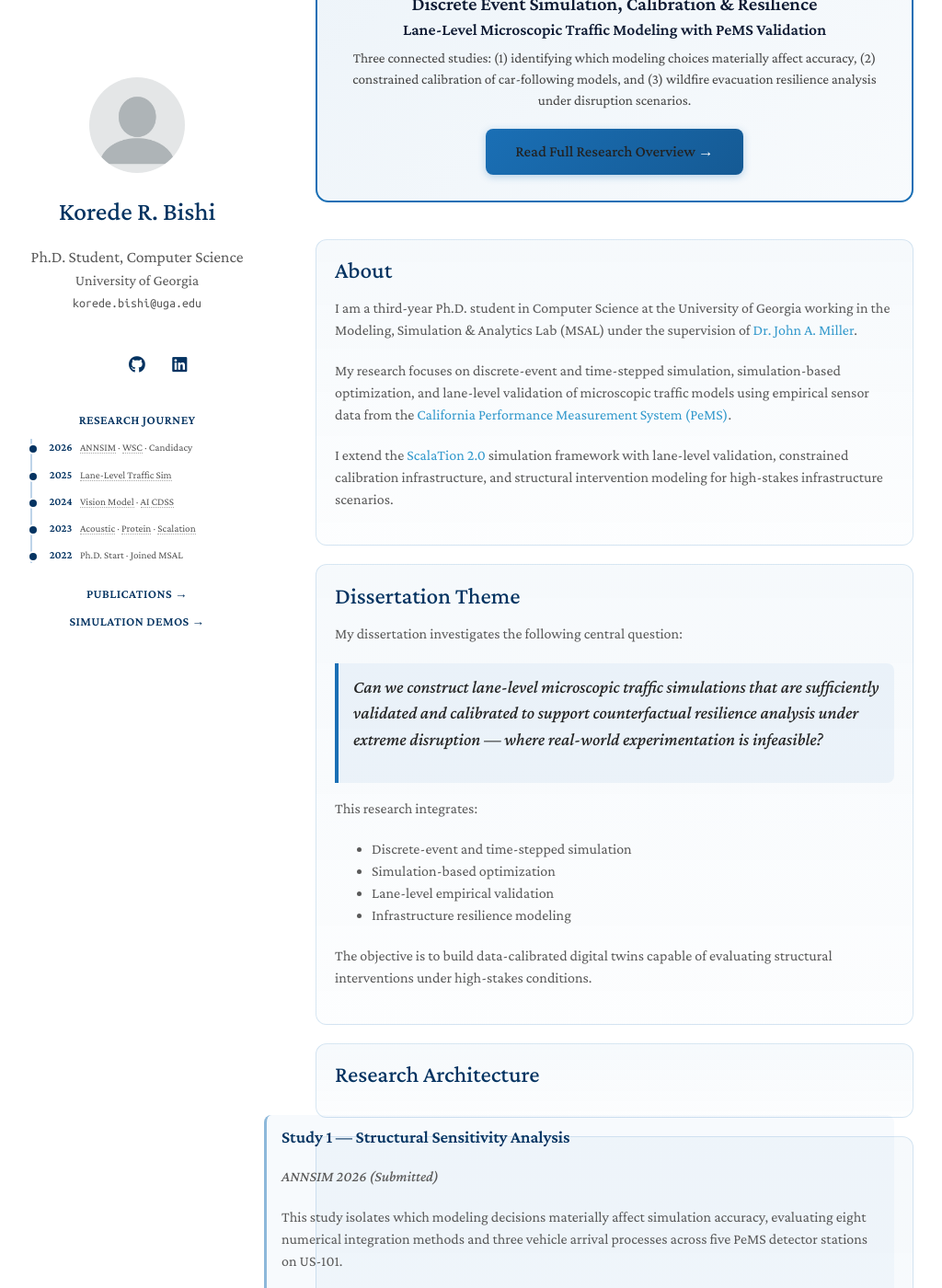
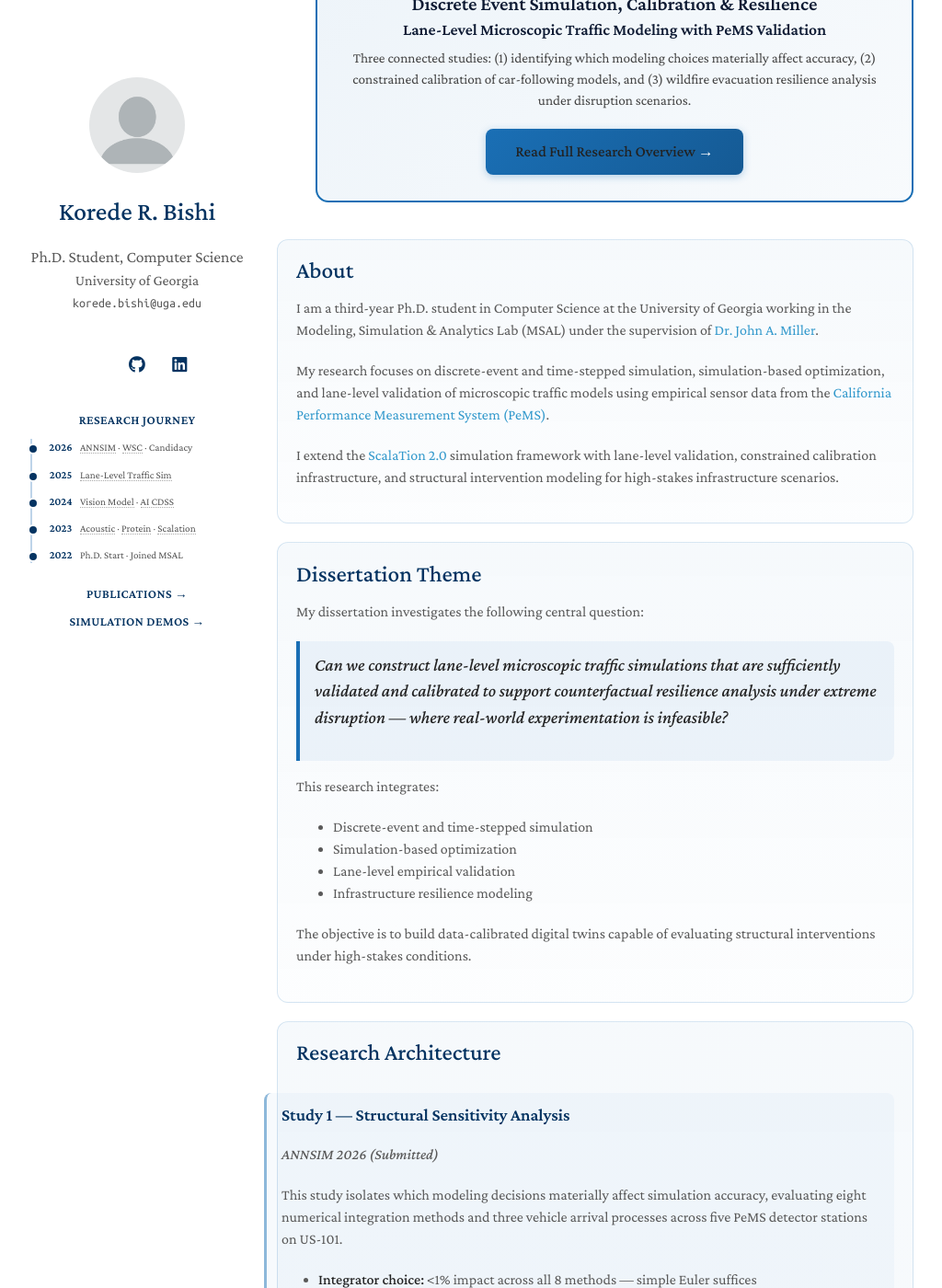
Before and after one commit to koredebishi/koredebishi.github.io, a Jekyll site: the page built from index.md, in a window 1280 px wide and 1400 px high, scrolled down 400 px. Shown: the whole window at 92% size, without its empty margins (127-1151 px from the left). Built offline with Jekyll 4.4.1, drawn with Linux system fonts in a browser that asks for light colours; nearby versions of some CDN libraries; a style sheet for code colours, icons or effects is not loaded.

Commit message:
Revert "fix: override base section float/width so content sections match page-header width"
This reverts commit acca55601730b68c1a4b6e5a87b5a2127e119443.

```diff
--- a/_sass/minimal-light.scss
+++ b/_sass/minimal-light.scss
@@ -1130,8 +1130,6 @@ footer {
 
 .homepage-content > section,
 .research-page-content > section {
-  float: none; /* override base section { float: right; width: 650px } */
-  width: auto;
   margin: 0 0 1.25rem;
   padding: 1.1rem 1.25rem;
   border: 1px solid rgba(26, 111, 181, 0.16);
```
